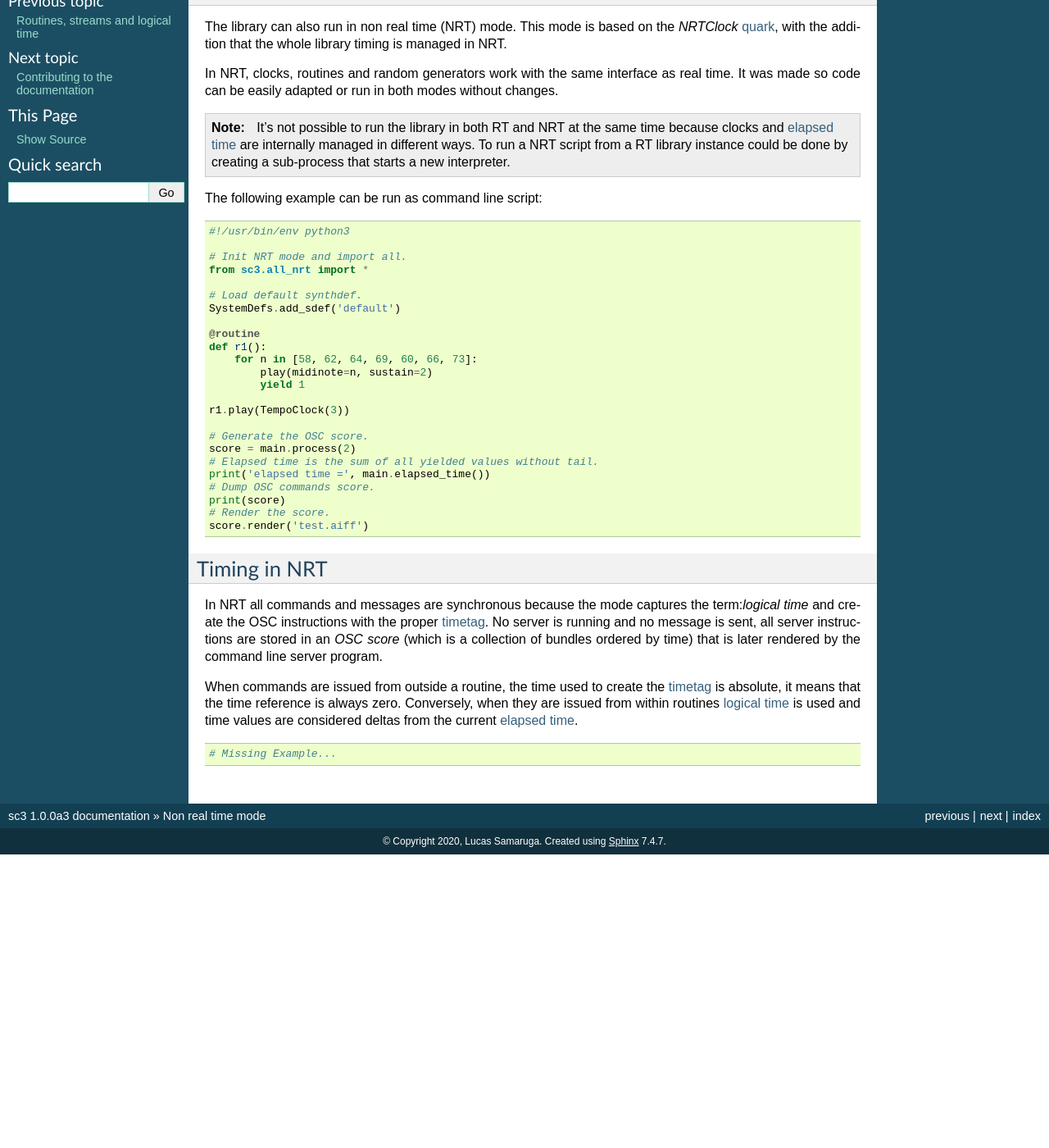
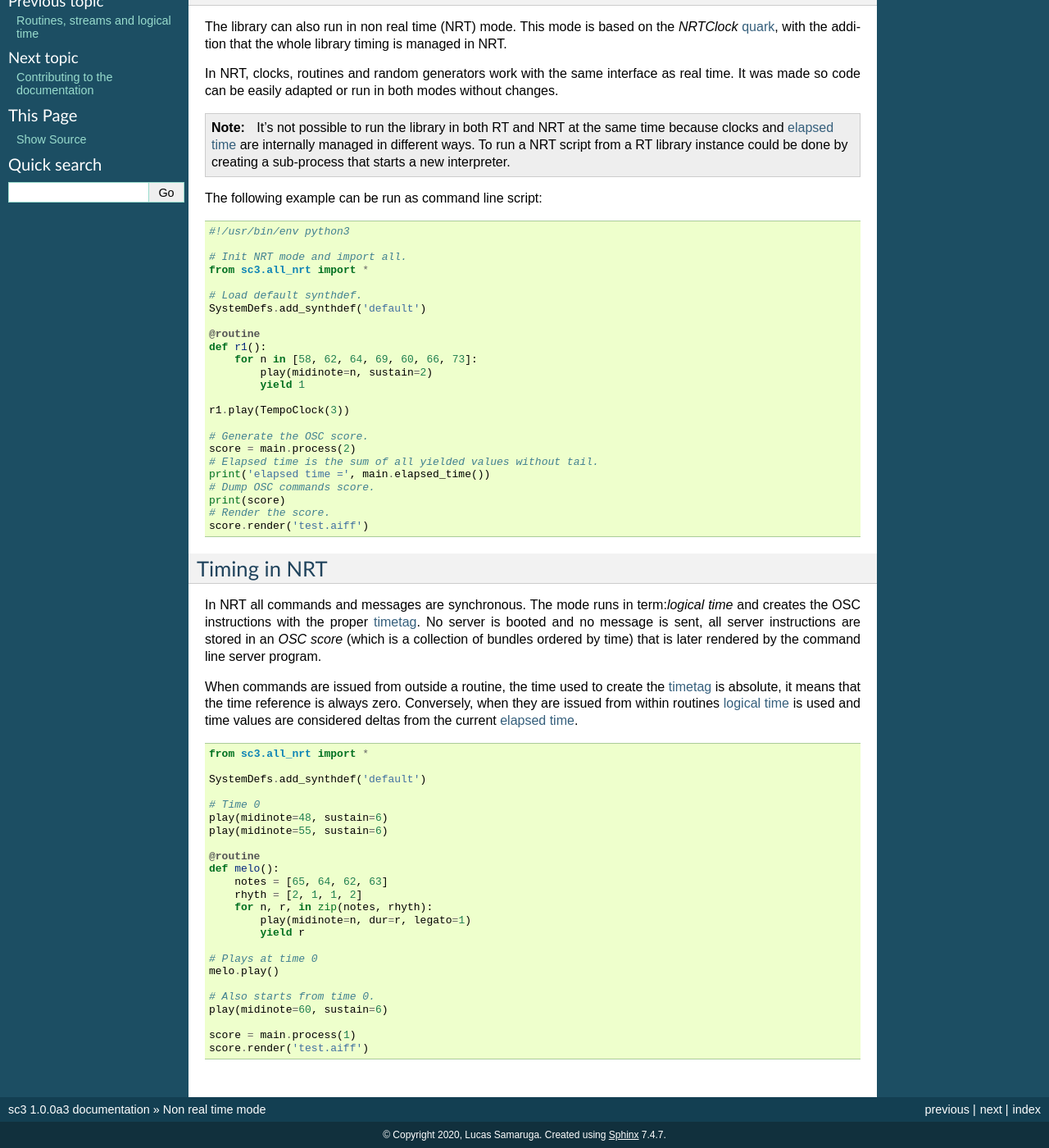
Before and after one commit to smrg-lm/sc3, a Sphinx documentation site: the page built from docs/source/intro/nonrealtime.rst, in a window 1280 px wide and 1400 px high, scrolled down 126 px. Shown: the whole window at 82% size. Built offline with Sphinx 7.4.7, drawn with Linux system fonts in a browser that asks for light colours; before the commit the page ends 1168 px from its top, so only the background shows below that.

Commit message:
Example, +typos, rename

```diff
--- a/docs/source/intro/nonrealtime.rst
+++ b/docs/source/intro/nonrealtime.rst
@@ -30,7 +30,7 @@ The following example can be run as command line script:
   from sc3.all_nrt import *
 
   # Load default synthdef.
-  SystemDefs.add_sdef('default')
+  SystemDefs.add_synthdef('default')
 
   @routine
   def r1():
@@ -53,9 +53,9 @@ The following example can be run as command line script:
 Timing in NRT
 -------------
 
-In NRT all commands and messages are synchronous because the mode captures the
-term:`logical time` and create the OSC instructions with the proper
-:term:`timetag`. No server is running and no message is sent, all server
+In NRT all commands and messages are synchronous. The mode runs in
+term:`logical time` and creates the OSC instructions with the proper
+:term:`timetag`. No server is booted and no message is sent, all server
 instructions are stored in an `OSC score` (which is a collection of bundles
 ordered by time) that is later rendered by the command line server program.
 
@@ -67,4 +67,27 @@ time`.
 
 ::
 
-  # Missing Example...
+  from sc3.all_nrt import *
+
+  SystemDefs.add_synthdef('default')
+
+  # Time 0
+  play(midinote=48, sustain=6)
+  play(midinote=55, sustain=6)
+
+  @routine
+  def melo():
+      notes = [65, 64, 62, 63]
+      rhyth = [2, 1, 1, 2]
+      for n, r, in zip(notes, rhyth):
+          play(midinote=n, dur=r, legato=1)
+          yield r
+
+  # Plays at time 0
+  melo.play()
+
+  # Also starts from time 0.
+  play(midinote=60, sustain=6)
+
+  score = main.process(1)
+  score.render('test.aiff')
```
Also changed, not shown: docs/source/intro/server.rst (+5 -5 lines), 3 other files.
